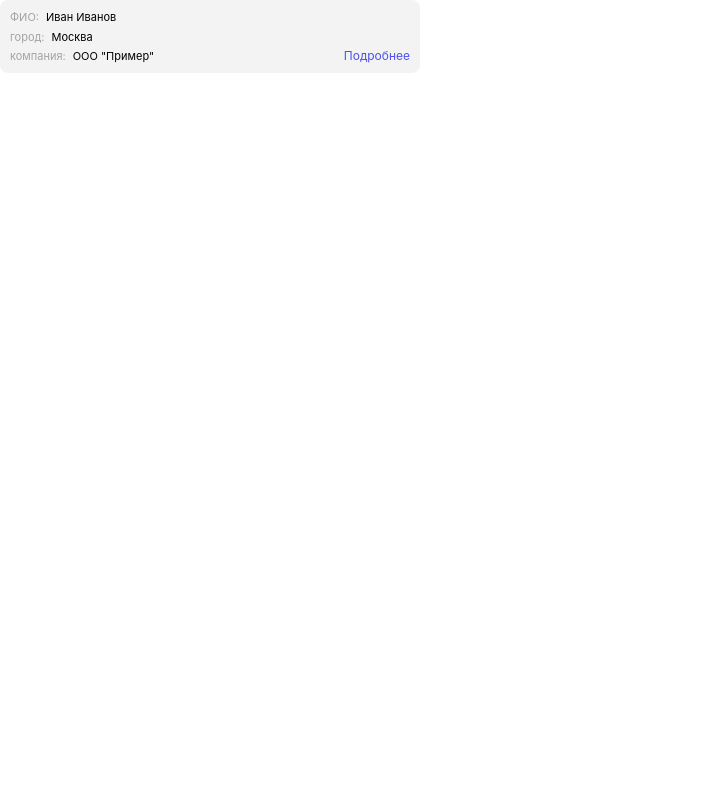
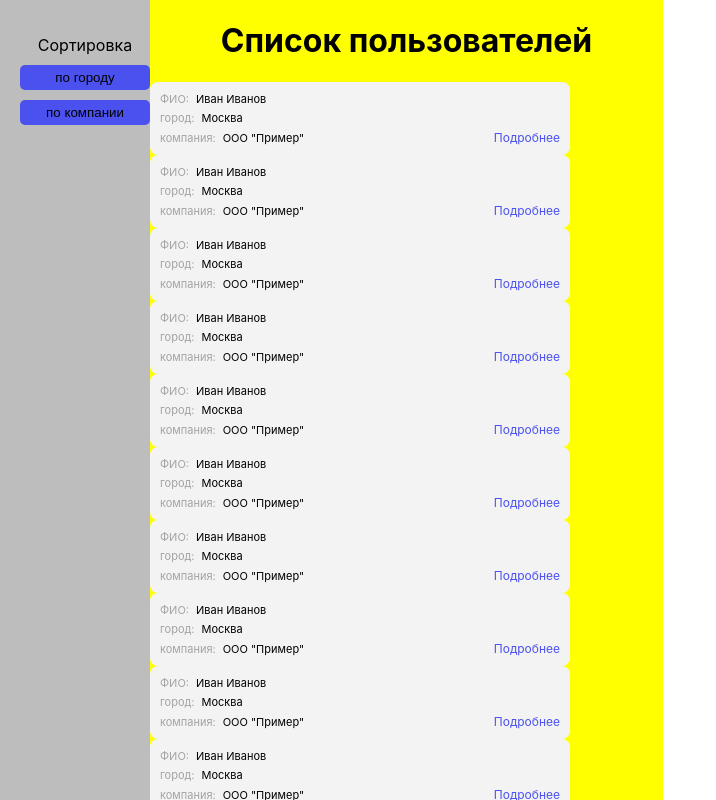
Before and after one commit to Ankook/roox-test-app, a React (Create React App) app in the folder my-app/: page / in a window 1280 px wide. Shown: the top 800 px of the page, without its empty margins (0-716 px from the left). Built offline with nearby package versions, Linux system fonts and the light colour scheme.

Commit message:
working with user component

```diff
--- a/my-app/src/App.scss
+++ b/my-app/src/App.scss
@@ -1,5 +1,7 @@
 .App {
   text-align: center;
+  display: flex;
+  flex-direction: row;
 }
 
 .App-logo {
--- a/my-app/src/App.tsx
+++ b/my-app/src/App.tsx
@@ -2,13 +2,13 @@ import React from 'react';
 import logo from './logo.svg';
 import './App.scss';
 import Sidebar from './components/sidebar/Sidebar';
-import User from "./components/Users/User/User";
+import Users from "./components/Users/Users";
+
 function App() {
   return (
     <div className="App">
-      {/*<Sidebar />
-      <Users />*/}
-      <User/>
+      <Sidebar />
+      <Users />
     </div>
   );
 }
--- a/my-app/src/components/sidebar/sidebar.module.scss
+++ b/my-app/src/components/sidebar/sidebar.module.scss
@@ -1,7 +1,6 @@
 .sidebar  {
   display: flex;
   flex-direction: column;
-  align-items: left;
   background: #BDBDBD;
   width: 150px;
   height: 1028px;
--- a/my-app/src/components/users/Users.tsx
+++ b/my-app/src/components/users/Users.tsx
@@ -1,5 +1,6 @@
 import React, { FC } from 'react';
 import styles from "./users.module.scss"
+import User from "./User/User"
 
 interface TitleProps {
   title?: string;
@@ -8,7 +9,17 @@ interface TitleProps {
 const Users: FC<TitleProps> = ({ title}) => {
   return (
     <div className={styles.users}>
-
+      <h1>Cписок пользователей</h1>
+      <User />
+      <User />
+      <User />
+      <User />
+      <User />
+      <User />
+      <User />
+      <User />
+      <User />
+      <User/>
     </div>
   );
 };
--- a/my-app/src/components/users/users.module.scss
+++ b/my-app/src/components/users/users.module.scss
@@ -0,0 +1,7 @@
+.users  {
+  display: flex;
+  flex-direction: column;
+  background: yellow;
+  width: 513px;
+  height: 1028px;
+}
```
